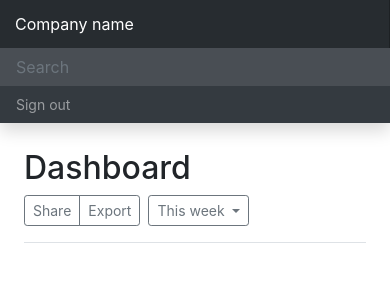
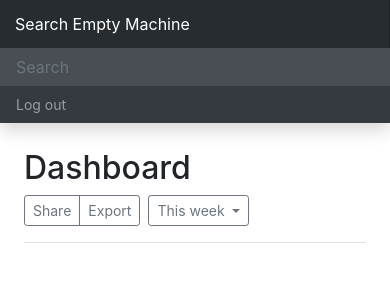
Before and after one commit to tkddls0322/setacknow, a Django app: page /laundry/ in a window 390 px wide. Shown: the top 284 px of the page. Run offline with Django 3.2, Linux system fonts and the light colour scheme; some libraries are stand-ins or nearby versions.

Commit message:
revise mainpage & detailpage

```diff
--- a/setack/urls.py
+++ b/setack/urls.py
@@ -16,9 +16,11 @@ Including another URLconf
 from django.contrib import admin
 from django.urls import path
 import setackapp.views
+from django.contrib.auth import views as auth_views
+
 
 urlpatterns = [
     path('admin/', admin.site.urls),
     path('', setackapp.views.index, name='index'),
     path('laundry/', setackapp.views.laundry, name='laundry'),
-]
+    path('',auth_views.LogoutView.as_view(),name="logout"),]
--- a/setackapp/templates/index.html
+++ b/setackapp/templates/index.html
@@ -13,8 +13,9 @@
       <h3 class="masthead-brand">SetackNow</h3>
       <nav class="nav nav-masthead justify-content-center">
         <a class="nav-link active" href="#">Home</a>
-        <a class="nav-link" href="#">Laundry</a>
+          <a class="nav-link" href="#">Login</a>
         <a class="nav-link" href="#">Contact</a>
+
       </nav>
     </div>
   </header>
@@ -25,7 +26,9 @@
       <p class="lead">You can also receive alarms through login.</p>
     <p class="lead">
       <a href="{% url 'laundry' %}" class="btn btn-lg btn-secondary">LET'S SEE</a>
+      <!--로그인 버튼 보류
       <a href="#" class="btn btn-lg btn-secondary">KAKAO LOGIN</a>
+        -->
     </p>
   </main>
 
--- a/setackapp/templates/laundry.html
+++ b/setackapp/templates/laundry.html
@@ -28,11 +28,11 @@ extra_js:
 - "dashboard.js"
 -->
 <nav class="navbar navbar-dark fixed-top bg-dark flex-md-nowrap p-0 shadow">
-  <a class="navbar-brand col-sm-3 col-md-2 mr-0" href="#">Company name</a>
+  <a class="navbar-brand col-sm-3 col-md-2 mr-0" href="#">Search Empty Machine</a>
   <input class="form-control form-control-dark w-100" type="text" placeholder="Search" aria-label="Search">
   <ul class="navbar-nav px-3">
     <li class="nav-item text-nowrap">
-      <a class="nav-link" href="#">Sign out</a>
+      <a class="nav-link" href="{% url 'logout' %}">Log out</a>
     </li>
   </ul>
 </nav>
```
